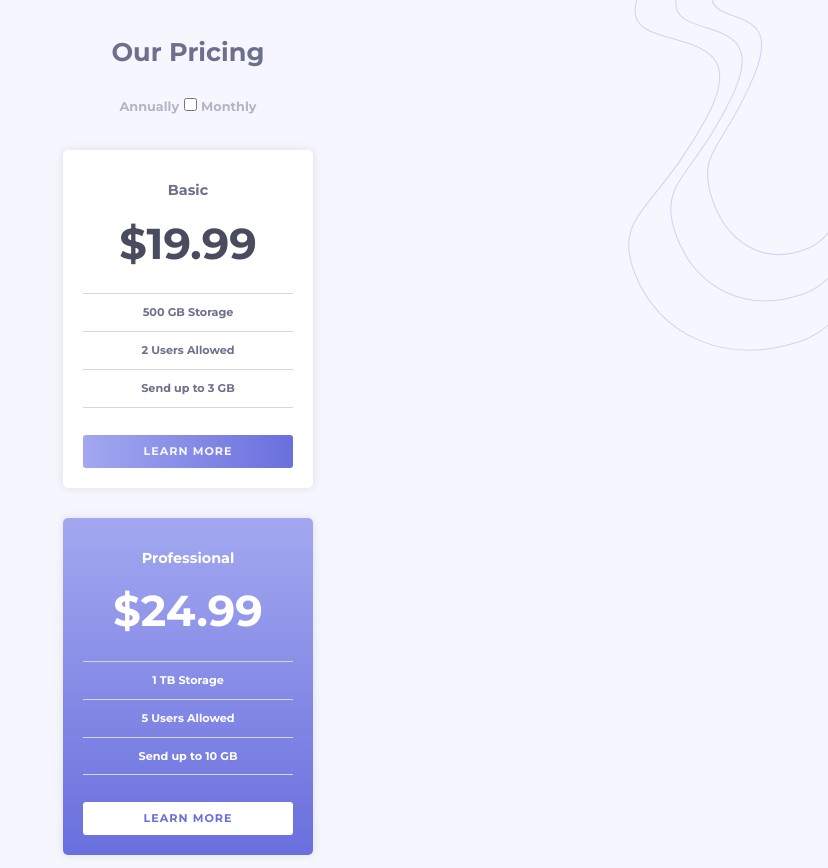
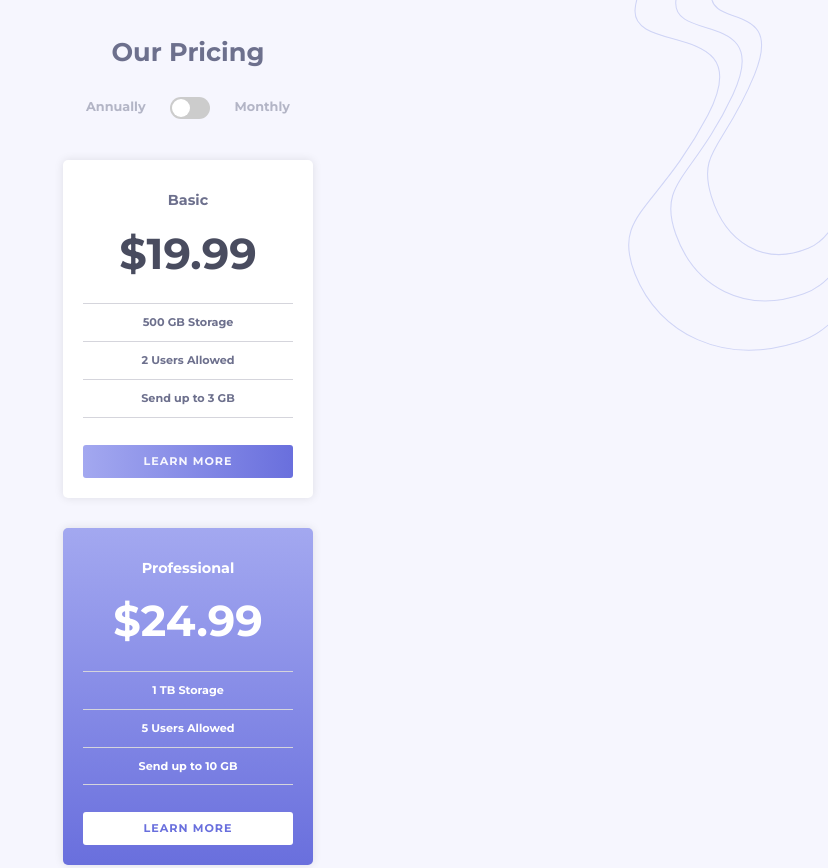
Before and after one commit to Hrodberht/pricing-component-with-toggle, a plain HTML site: page index.html in a window 1280 px wide. Shown: the top 868 px of the page, without its empty margins (452-1280 px from the left). Drawn offline with Linux system fonts and the light colour scheme.

Commit message:
add toggle switch

```diff
--- a/index.html
+++ b/index.html
@@ -22,7 +22,7 @@
 
         <label class="switch__toggle">
           <input type="checkbox">
-          <span class="switch__toggle__slider--round"></span>
+          <span class="switch__toggle__slider switch__toggle__slider--round"></span>
         </label>
 
         <span class="header__switch__option">Monthly</span>
--- a/styles/styles.css
+++ b/styles/styles.css
@@ -25,6 +25,8 @@ body {
     background-position-y: top;
 }
 
+/* Header */
+
 .header__title {
     font-size: 1.6em;
     margin-bottom: 30px;
@@ -34,6 +36,71 @@ body {
     font-size: 0.8em;
     color: hsl(234, 14%, 74%);
 }
+
+/* Switch */
+
+.switch__toggle {
+    position: relative;
+    display: inline-block;
+    width: 40px;
+    height: 22px;
+    margin-left: 20px;
+    margin-right: 20px;
+  }
+
+.switch__toggle input {
+    opacity: 0;
+    width: 0;
+    height: 0;
+}
+
+.switch__toggle__slider {
+    position: absolute;
+    cursor: pointer;
+    top: 0;
+    left: 0;
+    right: 0;
+    bottom: 0;
+    background-color: #ccc;
+    -webkit-transition: .4s;
+    transition: .4s;
+}
+
+input:checked + .switch__toggle__slider {
+    background-image: linear-gradient(to right, hsl(236, 72%, 79%), hsl(237, 63%, 64%));
+  }
+
+input:focus + .switch__toggle__slider {
+    box-shadow: 0 0 1px hsl(237, 63%, 64%);
+}
+
+input:checked + .switch__toggle__slider:before {
+    -webkit-transform: translateX(18px);
+    -ms-transform: translateX(18px);
+    transform: translateX(18px);
+}
+
+.switch__toggle__slider--round {
+    border-radius: 34px;
+}
+
+.switch__toggle__slider--round:before {
+    border-radius: 50%;
+}
+
+.switch__toggle__slider:before {
+    position: absolute;
+    content: "";
+    height: 18px;
+    width: 18px;
+    right: 20px;
+    bottom: 2px;
+    background-color: white;
+    -webkit-transition: .4s;
+    transition: .4s;
+}
+
+/* Cards */
 
 .subscription-plan {
     max-width: 250px;
@@ -108,6 +175,8 @@ body {
     color: hsl(237, 63%, 64%);
 }
 
+/* Holy Grail */
+
 .container {
     display: grid;
 
@@ -116,11 +185,13 @@ body {
         "main"
         "footer";
 
-    grid-template-rows: 120px 1fr auto;
+    grid-template-rows: 130px 1fr auto;
     grid-gap: 10px;
 
     height: calc(100vh - 30px);
 }
+
+/* Footer */
 
 .attribution {
     font-size: 11px; text-align: center;
```
